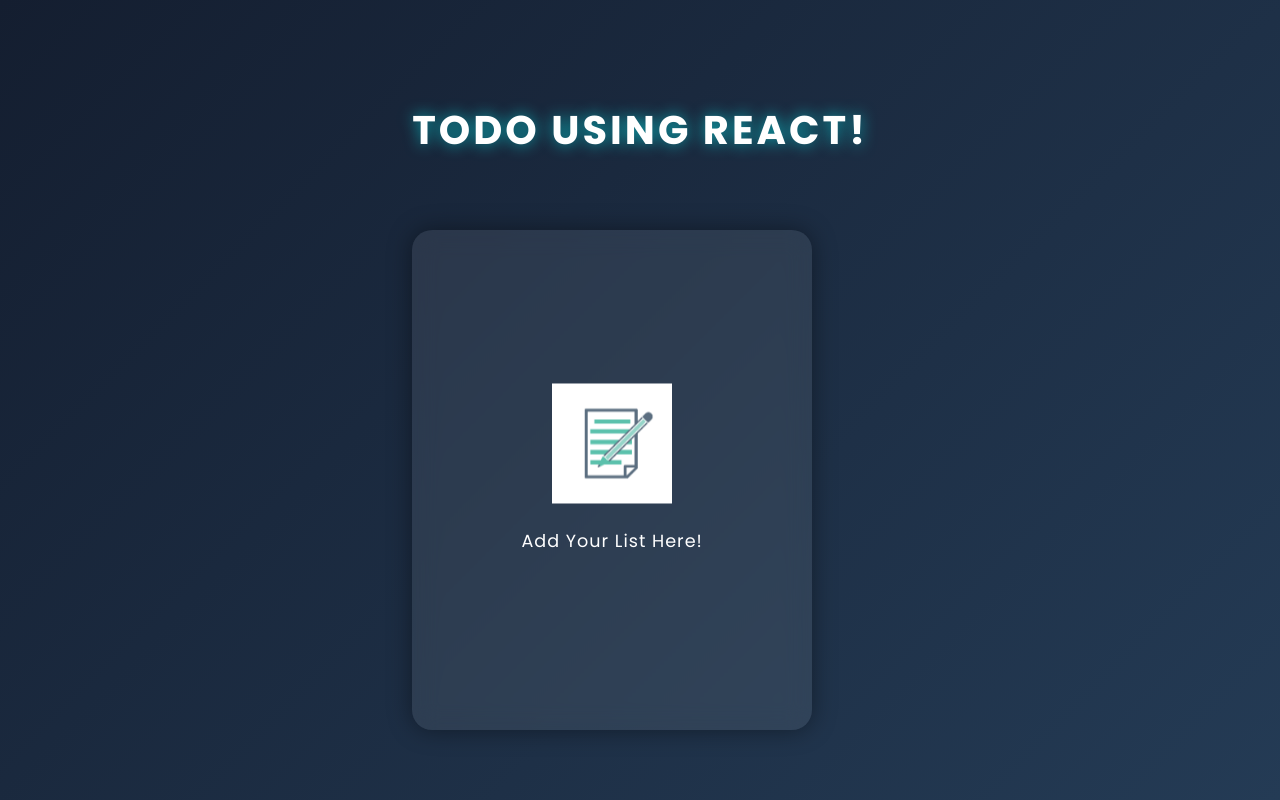
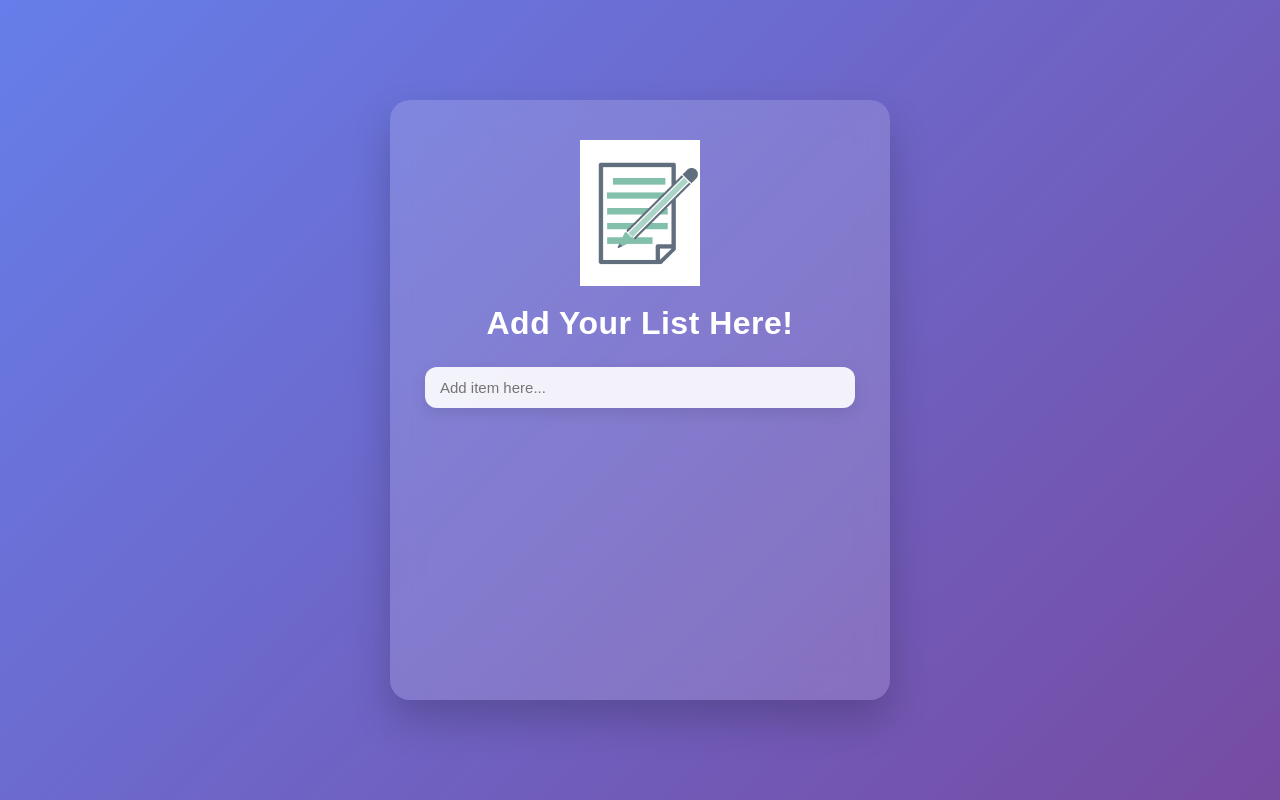
Before and after one commit to surajinlab/React-ToDo, a React (Vite) app: page / in a window 1280 px wide. Built offline with nearby package versions, Linux system fonts and the light colour scheme.

Commit message:
basic structure is completed

```diff
--- a/src/App.css
+++ b/src/App.css
@@ -5,17 +5,3 @@
   box-sizing: border-box;
   font-family: 'Poppins', sans-serif;
 }
-
-/* Heading */
-h1 {
-  position: relative;
-  top: 30px;
-  font-size: 2.5rem;
-  color: #ffffff;
-  letter-spacing: 3px;
-  text-transform: uppercase;
-  text-align: center;
-  width: 100%;
-  margin-bottom: 100px;
-  text-shadow: 0 0 15px rgba(0, 255, 255, 0.6);
-}
--- a/src/App.jsx
+++ b/src/App.jsx
@@ -8,7 +8,6 @@ import React from 'react'
 const App = () => {
   return (
     <>
-      <h1>TODO Using REACT!</h1>
       <Todo />
     </>
   )
--- a/src/component/Todo.jsx
+++ b/src/component/Todo.jsx
@@ -10,9 +10,9 @@ const Todo = () => {
                     <img src="images/imgtodo.jpg" alt="todologo" />
                     <figcaption className='caption'>Add Your List Here!</figcaption>
                 </figure>
-
-                <inpu type="text" placeholder="" src='addItem' />
-
+                <div>
+                    <input type="text" placeholder="Add item here..." className='form-control' />
+                </div>
             </div>
         </div>
     </>
--- a/src/component/style.css
+++ b/src/component/style.css
@@ -1,99 +1,63 @@
-/* Google Font (Optional) */
-@import url('https://fonts.googleapis.com/css2?family=Poppins:wght@300;400;600;700&display=swap');
+/* Full page center layout */
+.main-div {
+    min-height: 100vh;
 
-* {
-  margin: 0;
-  padding: 0;
-  box-sizing: border-box;
-  font-family: 'Poppins', sans-serif;
+    display: flex;
+    justify-content: center;
+    align-items: center;
+    background: linear-gradient(135deg, #667eea, #764ba2);
+    font-family: 'Poppins', sans-serif;
 }
 
-/* Background */
-body {
-  height: 100vh;
-  background: linear-gradient(135deg, #141e30, #243b55);
-  display: flex;
-  justify-content: center;
-  align-items: center;
+/* Card container */
+.child-div {
+    background: rgba(255, 255, 255, 0.15);
+    backdrop-filter: blur(15px);
+    -webkit-backdrop-filter: blur(15px);
+    padding: 40px 35px;
+    border-radius: 20px;
+
+    height: 600px;
+    width: 500px;
+    text-align: center;
+    box-shadow: 0 20px 40px rgba(0, 0, 0, 0.2);
+    transition: 0.3s ease;
 }
 
-/* Heading */
-h1 {
-  position: absolute;
-  top: 30px;
-  font-size: 2.5rem;
-  color: #ffffff;
-  letter-spacing: 3px;
-  text-transform: uppercase;
-  text-align: center;
-  width: 100%;
-  text-shadow: 0 0 15px rgba(0, 255, 255, 0.6);
+.child-div:hover {
+    transform: translateY(-5px);
 }
 
-/* Main Container */
-.main-div {
-  width: 400px;
-  min-height: 500px;
-  background: rgba(255, 255, 255, 0.08);
-  backdrop-filter: blur(12px);
-  border-radius: 20px;
-  padding: 30px 20px;
-  box-shadow: 0 0 25px rgba(0, 0, 0, 0.4);
-  display: flex;
-  justify-content: center;
-  align-items: center;
+/* Image styling */
+.child-div img {
+    width: 120px;
+    margin-bottom: 15px;
 }
 
-/* Inner Content */
-.child-div {
-  width: 100%;
-  text-align: center;
+/* Caption text */
+.caption {
+    font-size: 32px;
+    font-weight: 600;
+    color: #ffffff;
+    margin-bottom: 25px;
+    letter-spacing: 0.5px;
 }
 
-/* Image */
-figure img {
-  width: 120px;
-  height: auto;
-  margin-bottom: 15px;
-  animation: float 3s ease-in-out infinite;
+/* Input styling */
+.form-control {
+    width: 100%;
+    padding: 12px 15px;
+    border-radius: 12px;
+    border: none;
+    outline: none;
+    font-size: 15px;
+    background: rgba(255, 255, 255, 0.9);
+    transition: all 0.3s ease;
+    box-shadow: 0 5px 15px rgba(0,0,0,0.1);
 }
 
-/* Floating animation */
-@keyframes float {
-  0% { transform: translateY(0px); }
-  50% { transform: translateY(-10px); }
-  100% { transform: translateY(0px); }
+/* Input focus effect */
+.form-control:focus {
+    transform: scale(1.03);
+    box-shadow: 0 8px 20px rgba(0,0,0,0.2);
 }
-
-/* Caption */
-.caption {
-  color: #ffffff;
-  font-size: 1.1rem;
-  font-weight: 500;
-  margin-bottom: 20px;
-  letter-spacing: 1px;
-}
-
-/* Add Items Box */
-.addItems {
-  background: rgba(0, 255, 255, 0.1);
-  padding: 15px;
-  border-radius: 12px;
-  margin-top: 10px;
-  transition: 0.3s ease;
-  cursor: pointer;
-}
-
-/* Hover Effect */
-.addItems:hover {
-  background: rgba(0, 255, 255, 0.3);
-  transform: scale(1.05);
-}
-
-/* Text inside addItems */
-.addItems p {
-  color: #ffffff;
-  font-weight: 600;
-  font-size: 1rem;
-  letter-spacing: 1px;
-}
```
Also changed, not shown: public/images/imgtodo.jpg.
